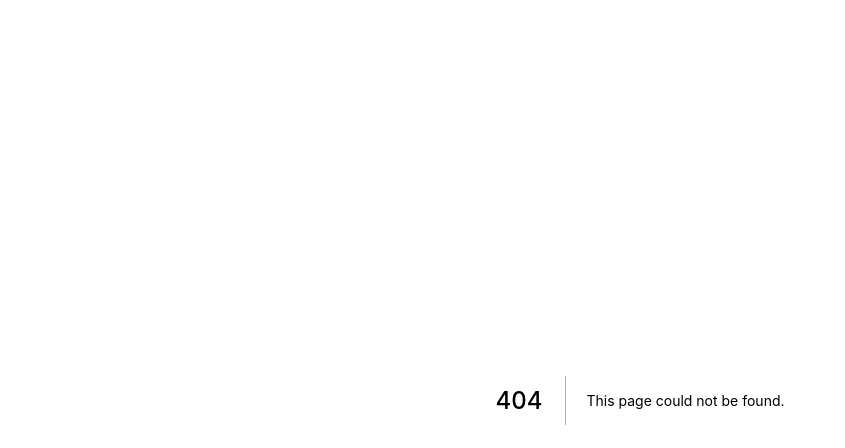
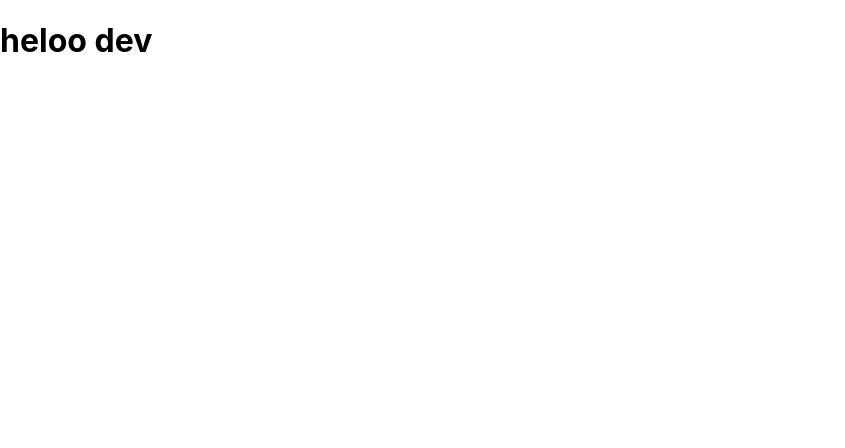
Before and after one commit to Apm56/Nextjs_Netlify_sample2, a Next.js app: page /about in a window 1280 px wide. Before the commit this address had no page. Shown: the top 448 px of the page, without its empty margins (0-845 px from the left). Built offline with nearby package versions, Linux system fonts and the light colour scheme.

Commit message:
Add readme and about

```diff
--- /dev/null
+++ b/pages/about.js
@@ -0,0 +1,10 @@
+import React from "react";
+
+const  about =()=>{
+    return(
+        <div>
+            <h1>heloo dev</h1>
+        </div>
+    )
+}
+export  default  about;
```
Also changed, not shown: 1 other file (tests, documents, lock files or other folders).
